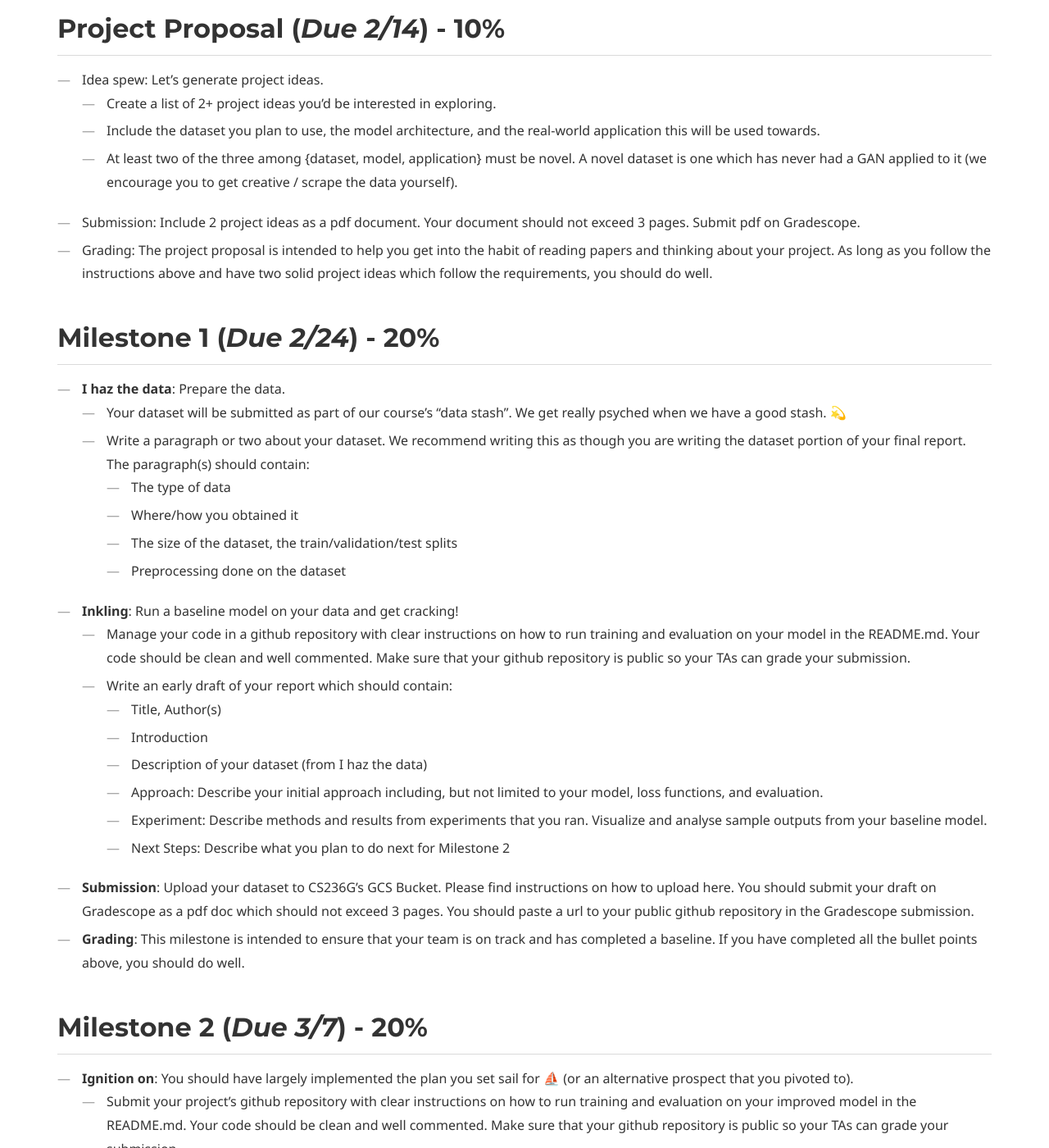
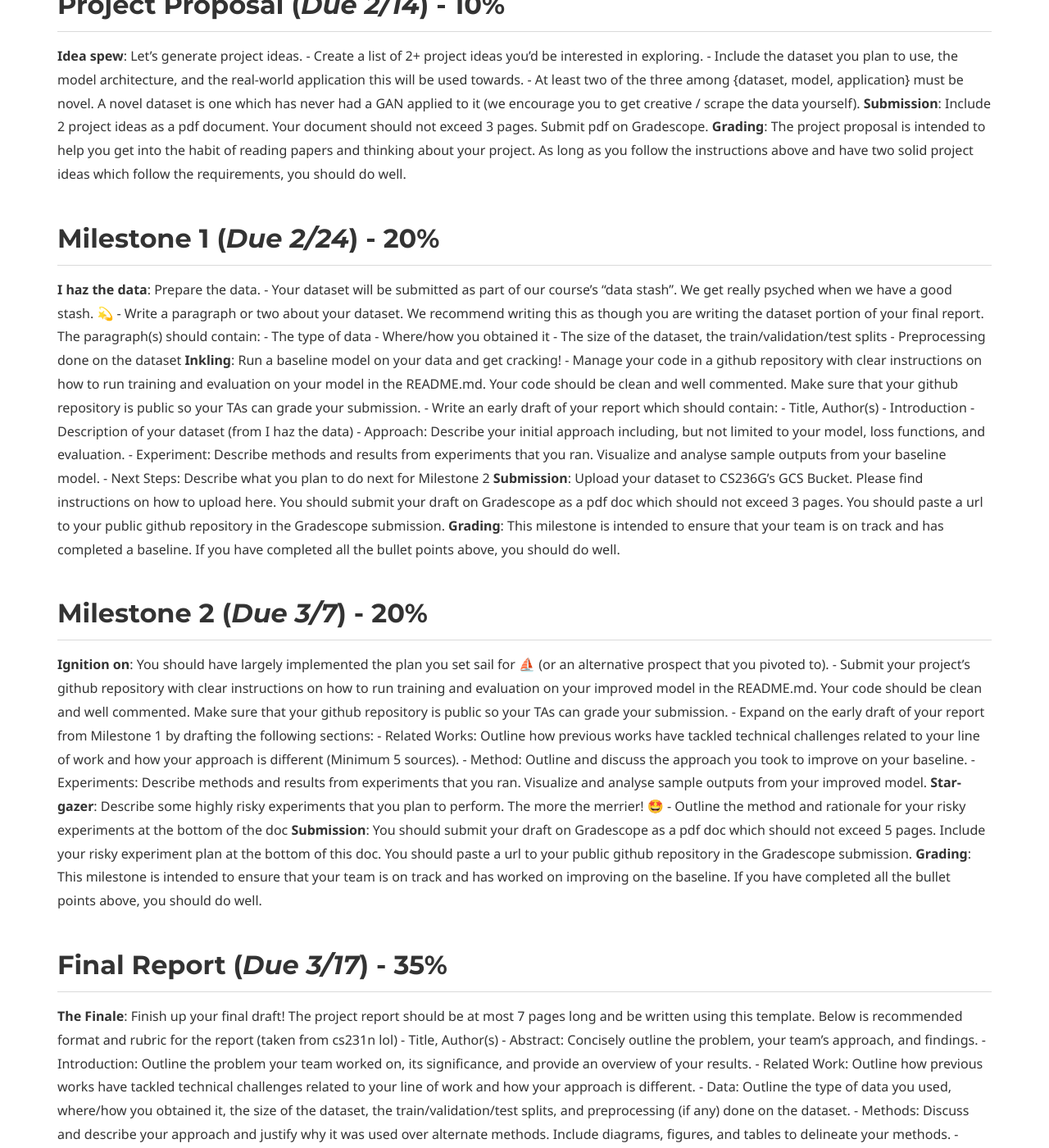
Before and after one commit to sharonzhou/CS236G, a Jekyll site: the page built from project.md, in a window 1280 px wide and 1400 px high, scrolled down 1249 px. Shown: the whole window at 82% size. Built offline with Jekyll 4.4.1, drawn with Linux system fonts in a browser that asks for light colours; some of the changed text lies outside the part shown.

Commit message:
Formatting project page

```diff
--- a/project.md
+++ b/project.md
@@ -16,37 +16,41 @@
 
 # Class Project Deliverables
 
+This section contains the detailed instructions for the different parts of your project.
+
+**Submission:** We will be using Gradescope for submission of all parts of the final project. We’ll announce when submissions are open for each part. You should submit on Gradescope as a group: that is, for each part, please make one submission for your entire project group and tag your team members.
+
 ## Project Inspo Part 1 (***Due 1/31***) - 5%
-- **Inspo**: Start exploring project ideas you find interesting (papers, blog posts, etc.). Either:
+**Inspo**: Start exploring project ideas you find interesting (papers, blog posts, etc.). Either:
     - Discuss a project idea with a TA.
     - Write up a paragraph about an idea from this [spreadsheet](https://docs.google.com/spreadsheets/d/10yi7lMdpbz-u_0S9xTBMuDPOdfzDpF_JZu2P40ZC_nk/edit?usp=drive_web&ouid=111642539912347805933).
-- **Submission**: Nothing if you talked to a TA. Submit a pdf doc on Gradescope if you wrote a paragraph.
-- **Grading**: Graded on completion.
+**Submission**: Nothing if you talked to a TA. Submit a pdf doc on Gradescope if you wrote a paragraph.
+**Grading**: Graded on completion.
 
 ## Project Inspo Part 2 (***Due 2/7***) - 10%
-- **Inspo**: Find sources of inspiration that you think are cool.
+**Inspo**: Find sources of inspiration that you think are cool.
     - You must include 7 sources, at least 2 of which must be academic papers, and write a brief paragraph on each.
 	- In your paragraph, give a brief mention of the sources that they relied on.
-- **Submission**: Include paragraphs about 7 sources as a pdf document. Your document should not exceed 4 pages.
-- **Grading**: This checkpoint is intended to help you read a wide variety of resources to find inspiration for your project. You will be assessed on the diversity of material (to prevent student mode collapse :D).
+**Submission**: Include paragraphs about 7 sources as a pdf document. Your document should not exceed 4 pages.
+**Grading**: This checkpoint is intended to help you read a wide variety of resources to find inspiration for your project. You will be assessed on the diversity of material (to prevent student mode collapse :D).
 
 ## Project Proposal (***Due 2/14***) - 10%
-- Idea spew: Let’s generate project ideas.
+**Idea spew**: Let’s generate project ideas.
     - Create a list of 2+ project ideas you’d be interested in exploring.
     - Include the dataset you plan to use, the model architecture, and the real-world application this will be used towards.
     - At least two of the three among {dataset, model, application} must be novel. A novel dataset is one which has never had a GAN applied to it (we encourage you to get creative / scrape the data yourself).
-- Submission: Include 2 project ideas as a pdf document. Your document should not exceed 3 pages. Submit pdf on Gradescope.
-- Grading: The project proposal is intended to help you get into the habit of reading papers and thinking about your project. As long as you follow the instructions above and have two solid project ideas which follow the requirements, you should do well.
+**Submission**: Include 2 project ideas as a pdf document. Your document should not exceed 3 pages. Submit pdf on Gradescope.
+**Grading**: The project proposal is intended to help you get into the habit of reading papers and thinking about your project. As long as you follow the instructions above and have two solid project ideas which follow the requirements, you should do well.
 
 ## Milestone 1 (***Due 2/24***) - 20%
-- **I haz the data**: Prepare the data.
+**I haz the data**: Prepare the data.
     - Your dataset will be submitted as part of our course’s “data stash”. We get really psyched when we have a good stash. 💫
     - Write a paragraph or two about your dataset. We recommend writing this as though you are writing the dataset portion of your final report. The paragraph(s) should contain:
         - The type of data
         - Where/how you obtained it
         - The size of the dataset, the train/validation/test splits
         - Preprocessing done on the dataset
-- **Inkling**: Run a baseline model on your data and get cracking!
+**Inkling**: Run a baseline model on your data and get cracking!
     - Manage your code in a github repository with clear instructions on how to run training and evaluation on your model in the README.md. Your code should be clean and well commented. Make sure that your github repository is public so your TAs can grade your submission.
     - Write an early draft of your report which should contain:
         - Title, Author(s)
@@ -55,23 +59,23 @@
         - Approach: Describe your initial approach including, but not limited to your model, loss functions, and evaluation.
         - Experiment: Describe methods and results from experiments that you ran. Visualize and analyse sample outputs from your baseline model.
         - Next Steps: Describe what you plan to do next for Milestone 2
-- **Submission**: Upload your dataset to CS236G’s GCS Bucket. Please find instructions on how to upload here. You should submit your draft on Gradescope as a pdf doc which should not exceed 3 pages. You should paste a url to your public github repository in the Gradescope submission.
-- **Grading**: This milestone is intended to ensure that your team is on track and has completed a baseline. If you have completed all the bullet points above, you should do well.
+**Submission**: Upload your dataset to CS236G’s GCS Bucket. Please find instructions on how to upload here. You should submit your draft on Gradescope as a pdf doc which should not exceed 3 pages. You should paste a url to your public github repository in the Gradescope submission.
+**Grading**: This milestone is intended to ensure that your team is on track and has completed a baseline. If you have completed all the bullet points above, you should do well.
 
 ## Milestone 2 (***Due 3/7***) - 20%
-- **Ignition on**: You should have largely implemented the plan you set sail for ⛵️ (or an alternative prospect that you pivoted to).
+**Ignition on**: You should have largely implemented the plan you set sail for ⛵️ (or an alternative prospect that you pivoted to).
     - Submit your project’s github repository with clear instructions on how to run training and evaluation on your improved model in the README.md. Your code should be clean and well commented. Make sure that your github repository is public so your TAs can grade your submission.
     - Expand on the early draft of your report from Milestone 1 by drafting the following sections:
         - Related Works: Outline how previous works have tackled technical challenges related to your line of work and how your approach is different (Minimum 5 sources).
         - Method: Outline and discuss the approach you took to improve on your baseline.
         - Experiments: Describe methods and results from experiments that you ran. Visualize and analyse sample outputs from your improved model.
-- **Star-gazer**: Describe some highly risky experiments that you plan to perform. The more the merrier! 🤩
+**Star-gazer**: Describe some highly risky experiments that you plan to perform. The more the merrier! 🤩
     - Outline the method and rationale for your risky experiments at the bottom of the doc
-- **Submission**: You should submit your draft on Gradescope as a pdf doc which should not exceed 5 pages. Include your risky experiment plan at the bottom of this doc. You should paste a url to your public github repository in the Gradescope submission.
-- **Grading**: This milestone is intended to ensure that your team is on track and has worked on improving on the baseline. If you have completed all the bullet points above, you should do well.
+**Submission**: You should submit your draft on Gradescope as a pdf doc which should not exceed 5 pages. Include your risky experiment plan at the bottom of this doc. You should paste a url to your public github repository in the Gradescope submission.
+**Grading**: This milestone is intended to ensure that your team is on track and has worked on improving on the baseline. If you have completed all the bullet points above, you should do well.
 
 ## Final Report (***Due 3/17***) - 35%
-- **The Finale**: Finish up your final draft! The project report should be at most 7 pages long and be written using this template. Below is recommended format and rubric for the report (taken from cs231n lol)
+**The Finale**: Finish up your final draft! The project report should be at most 7 pages long and be written using this template. Below is recommended format and rubric for the report (taken from cs231n lol)
     - Title, Author(s)
     - Abstract: Concisely outline the problem, your team’s approach, and findings.
     - Introduction: Outline the problem your team worked on, its significance, and provide an overview of your results.
@@ -80,11 +84,11 @@
     - Methods: Discuss and describe your approach and justify why it was used over alternate methods. Include diagrams, figures, and tables to delineate your methods.
     - Experiments: Outline the experiments which were performed to evaluate your approach. This could include an ablation study to demonstrate the impact of each of your methods (this is what your baseline is for), a hyper parameter search such as lambda values of loss function components, etc. If you tried to improve an existing model architecture, you could compare your experimental results with those of published works. Include graphs, tables, and figures to show your experimental results. Include the description and results of your risky experiments here! If it went well, congratulations! If it didn’t, that’s okay! Try to rationalize why your experiment may not have succeeded.
     - Conclusion: Summarize your results and what you have learned through your exploration. Mention how your exploration can be extended or applied to other contexts.
-- **Virtually-famous**: Submit a video no longer than two minutes about your project. Get creative!
-- **Team Playa**: Equal participation within your pair (N/A if flying solo). This to reduce the case where one person does all the work, and make it a bit easier on an individual. Each partner will fill out a form, outline their own and their partner’s contribution to the project.
-- **Don Quixote**: Make sure to include the quixotic experiments that you mentioned in Milestone 2 in your report. This will be weighted heavily as we want to encourage fearless exploration - don’t worry if experiments don’t pan out!
-- **Submission**: On Gradescope, upload a pdf of the completed final report, submit a url to your video presentation and github repository, and complete the project contribution form.
-- **Grading**: TBD with heavy weighting on risky experiments.
+**Virtually-famous**: Submit a video no longer than two minutes about your project. Get creative!
+**Team Playa**: Equal participation within your pair (N/A if flying solo). This to reduce the case where one person does all the work, and make it a bit easier on an individual. Each partner will fill out a form, outline their own and their partner’s contribution to the project.
+**Don Quixote**: Make sure to include the quixotic experiments that you mentioned in Milestone 2 in your report. This will be weighted heavily as we want to encourage fearless exploration - don’t worry if experiments don’t pan out!
+**Submission**: On Gradescope, upload a pdf of the completed final report, submit a url to your video presentation and github repository, and complete the project contribution form.
+**Grading**: TBD with heavy weighting on risky experiments.
 
 
 <!-- ##### 20%, Proposal
```
